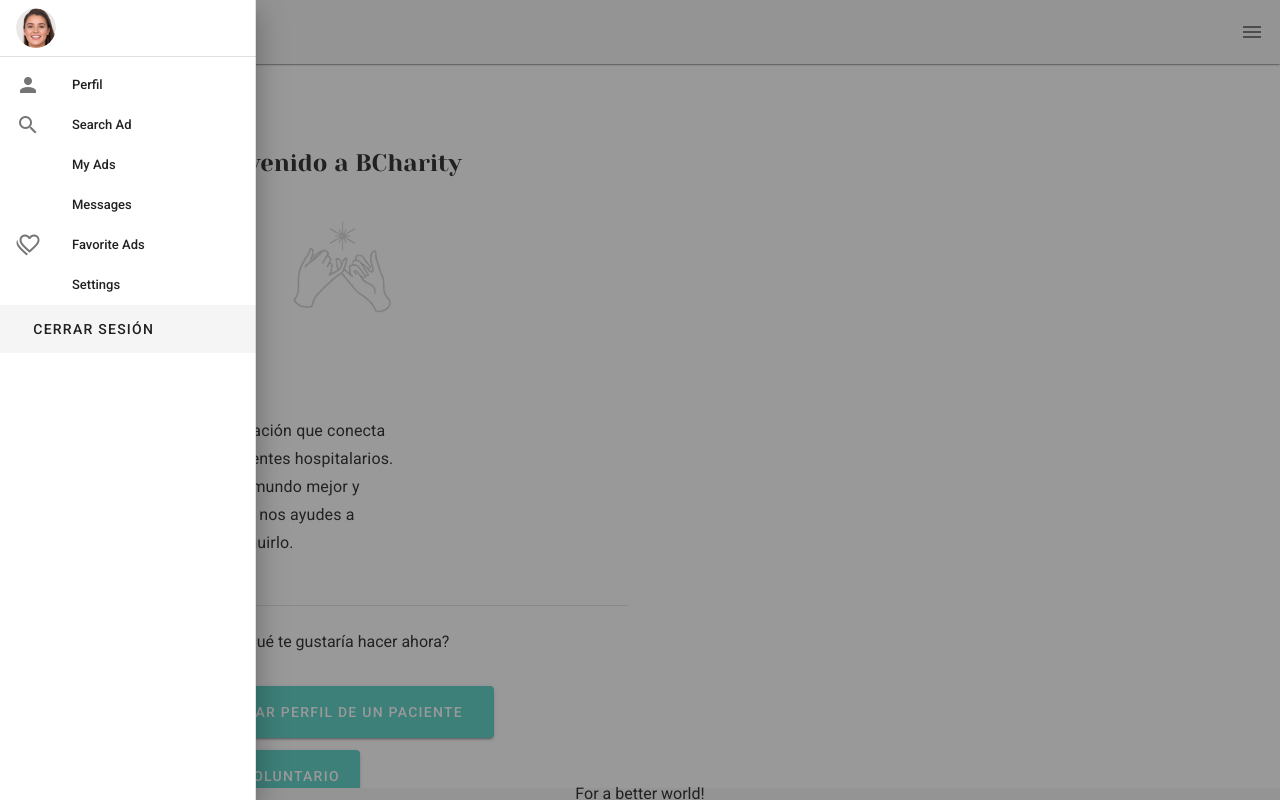
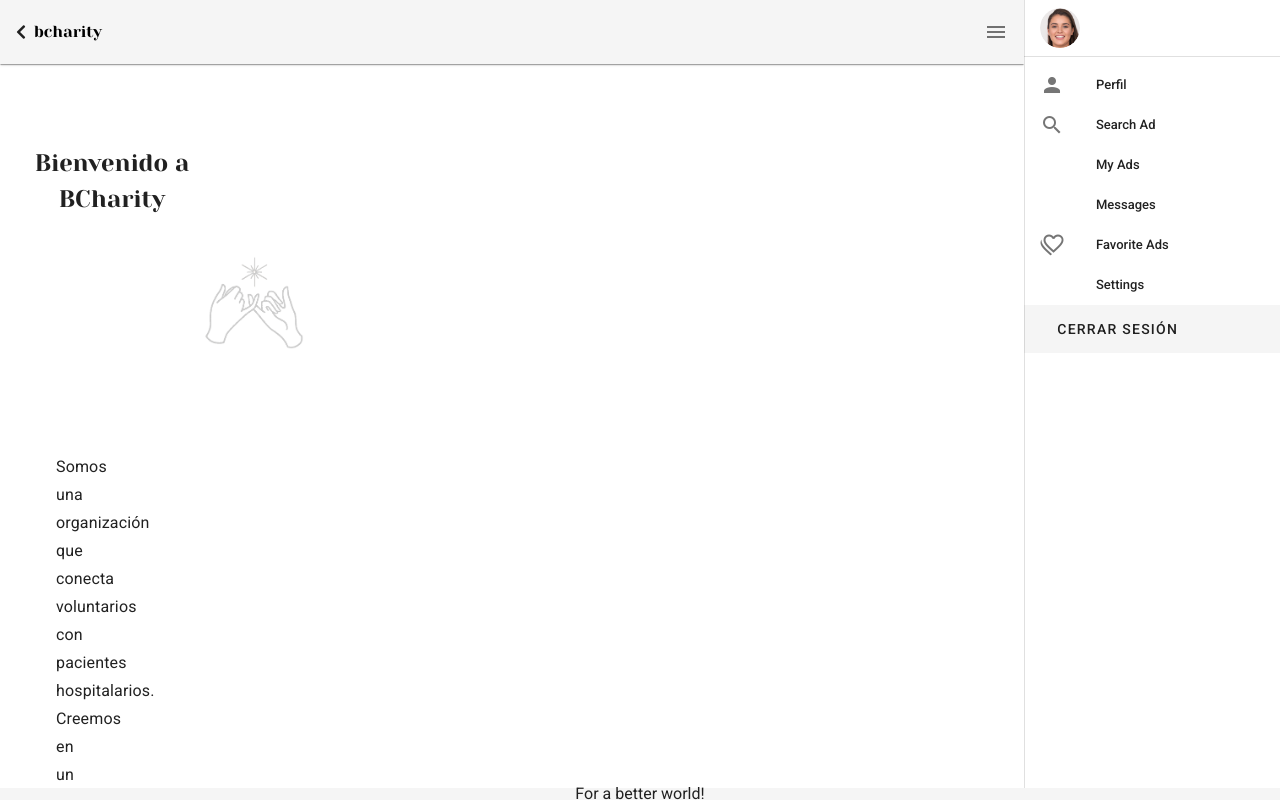
Before and after one commit to saracrz/BCharity-FrontEnd, a Nuxt app: page / in a window 1280 px wide. Both pictures are taken after a click on the button 1252 px from the left and 32 px from the top of the page. Shown: the top 800 px of the page. Built offline with nearby package versions, Linux system fonts and the light colour scheme; some icons are missing.

Commit message:
drawer to the right

```diff
--- a/layouts/default.vue
+++ b/layouts/default.vue
@@ -9,7 +9,8 @@
 
       <v-app-bar-nav-icon @click.stop="drawer = !drawer"></v-app-bar-nav-icon>
     </v-app-bar>
-    <v-navigation-drawer v-model="drawer" absolute temporary>
+
+    <v-navigation-drawer v-model="drawer" app right>
       <v-list-item>
         <v-list-item-avatar>
           <v-img :src="require('~/assets/079801.jpg')"></v-img>
@@ -44,6 +45,7 @@
         <nuxt />
       </v-container>
     </v-content>
+
     <v-footer fixed app class="text-center ">
       <v-row align="center" justify="center">
         <span> For a better world! </span>
```
